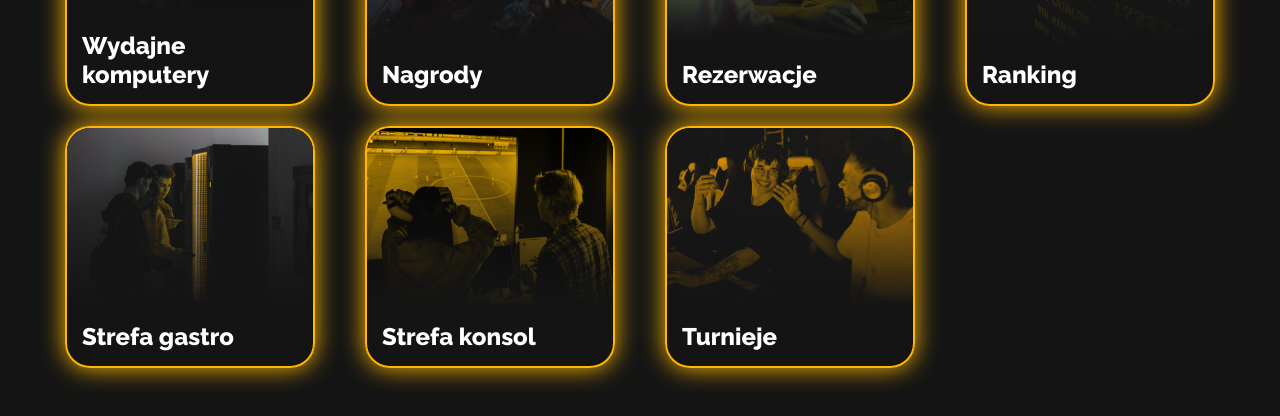
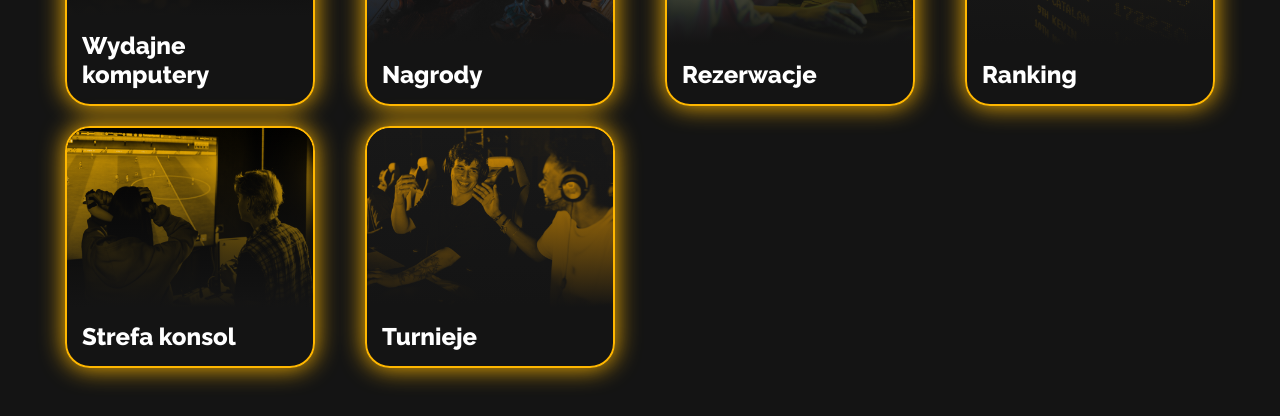
Before and after one commit to stil-jcbk/gamehub, a React (Create React App) app: page /#/ in a window 1280 px wide. Shown: the part 1120-1536 px from the top of the page. Built offline with nearby package versions, Linux system fonts and the light colour scheme.

Commit message:
change: feature removed

```diff
--- a/src/pages/home/home.tsx
+++ b/src/pages/home/home.tsx
@@ -55,7 +55,6 @@ export default function HomePage(){
                     <Feature text="Nagrody" imgSrc="/img2.png"/>
                     <Feature text="Rezerwacje" imgSrc="/img3.png"/>
                     <Feature text="Ranking" imgSrc="/img4.png"/>
-                    <Feature text="Strefa gastro" imgSrc="/img5.png"/>
                     <Feature text="Strefa konsol" imgSrc="/img6.png"/>
                     <Feature text="Turnieje" imgSrc="/img7.png"/>
                 </div>
```
